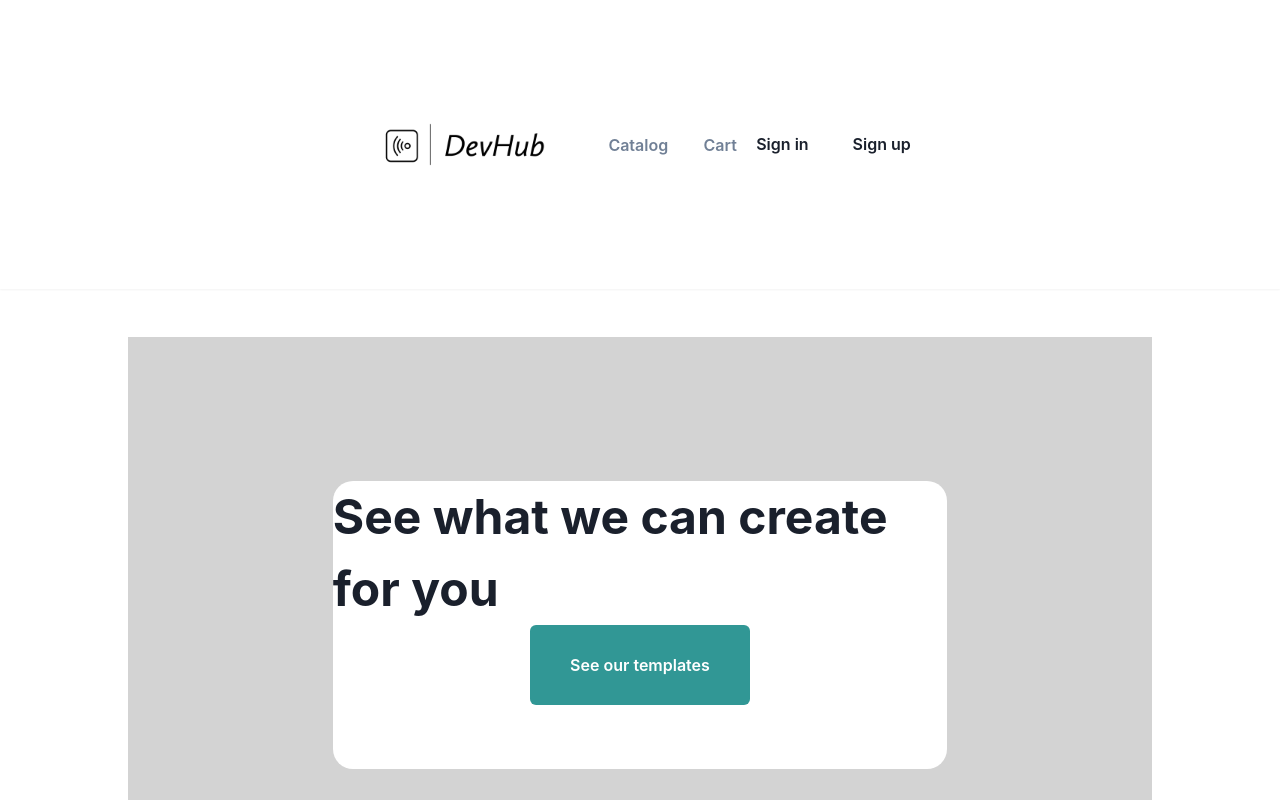
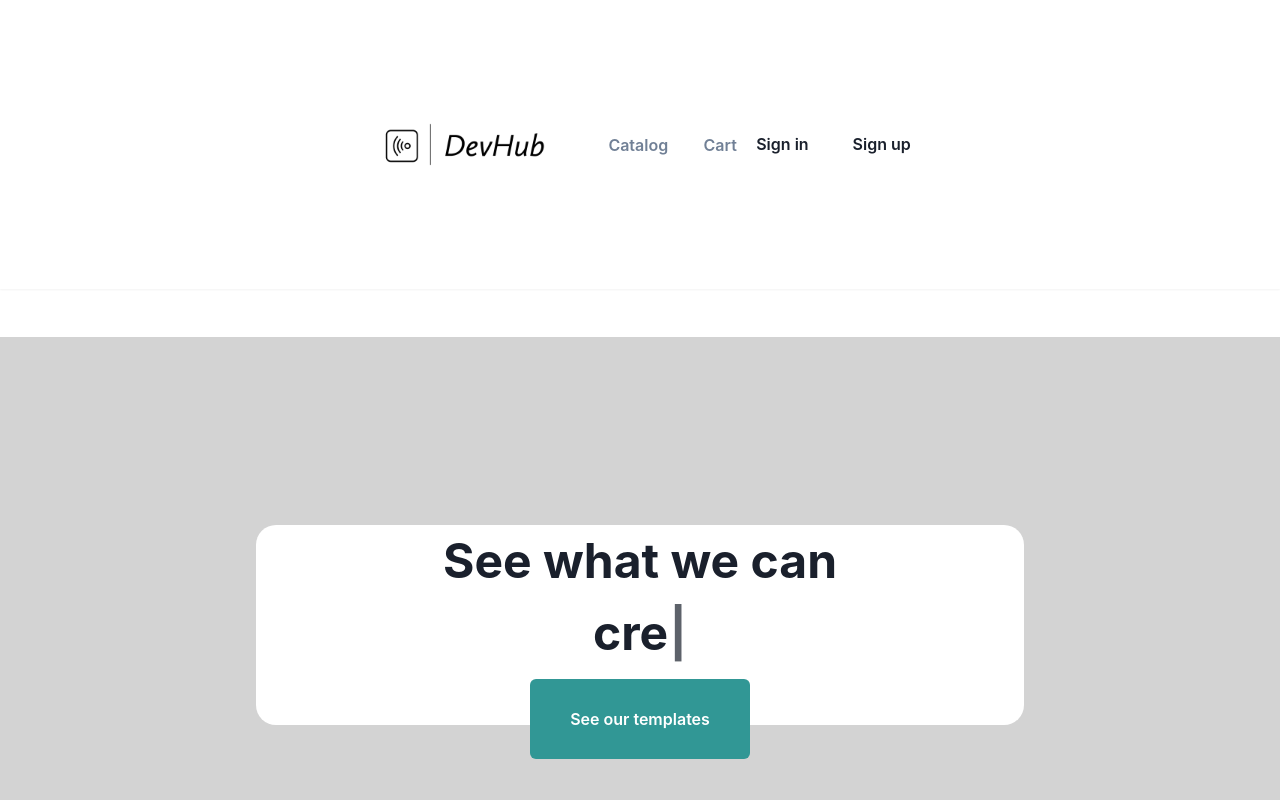
Before and after one commit to Marcus0224/DevHub, a React (Create React App) app in the folder dev-hub/: page / in a window 1280 px wide. Shown: the top 800 px of the page. Built offline with nearby package versions, Linux system fonts and the light colour scheme.

Commit message:
add typewriter to landing, as well as clicking logo takes back to landing

```diff
--- a/dev-hub/package.json
+++ b/dev-hub/package.json
@@ -20,6 +20,7 @@
     "react-router-dom": "^6.3.0",
     "react-scripts": "^5.0.1",
     "react-transition-group": "^1.2.1",
+    "typewriter-effect": "^2.18.2",
     "web-vitals": "^0.2.4"
   },
   "scripts": {
--- a/dev-hub/src/App.js
+++ b/dev-hub/src/App.js
@@ -7,6 +7,7 @@ import {
   InMemoryCache,
   createHttpLink,
 } from '@apollo/client';
+import { setContext } from '@apollo/client/link/context';
 
 import Landing from './pages/Landing';
 import { NavBar } from './components/Navbar';
@@ -18,13 +19,24 @@ import { SignUp } from './pages/SignUp';
 import { Checkout } from './pages/Checkout';
 import { Test } from './pages/Test';
 import { SingleProduct } from './pages/SingleProduct';
+import { DashBoard } from './pages/DashBoard.js';
 
 const httpLink = createHttpLink({
   uri: '/graphql',
 });
 
+const authLink = setContext((_, { headers }) => {
+  const token = localStorage.getItem('id_token');
+  return {
+    headers: {
+      ...headers,
+      authorization: token ? `Bearer ${token}` : ''
+    }
+  };
+});
+
 const client = new ApolloClient({
-  link: httpLink,
+  link: authLink.concat(httpLink),
   cache: new InMemoryCache(),
 });
 
@@ -42,6 +54,7 @@ function App() {
             <Route path="/catalog" element={<Catalog />} />
             <Route path="/checkout" element={<Checkout />} />
             <Route path="/single/:websiteType" element={<SingleProduct />} />
+            <Route path='/dashboard' element={<DashBoard />} />
             <Route path="/test" element={<Test />} />
           </Routes>
           <Footer />
--- a/dev-hub/src/components/Footer/Logo/index.js
+++ b/dev-hub/src/components/Footer/Logo/index.js
@@ -1,10 +1,13 @@
 import { Box } from '@chakra-ui/react'
+import { Link } from 'react-router-dom'
 import DevHub_logos_black from '../../../assets/images/DevHub_logos_black.png'
 
 export const Logo = () => (
 <Box>
-    <img src={DevHub_logos_black} alt= 'logo'>
-    </img>
+    <Link to='/'>
+        <img src={DevHub_logos_black} alt= 'logo'>
+        </img>
+    </Link>
 </Box>
 
 )
--- a/dev-hub/src/pages/Cart/CartItem.js
+++ b/dev-hub/src/pages/Cart/CartItem.js
@@ -6,8 +6,9 @@ import {
   Link,
   List,
   ListItem,
+  Input
 } from '@chakra-ui/react';
-import React from 'react';
+import React, { useState } from 'react';
 import { PriceTag } from './PriceTag';
 import { CartProductMeta } from './CartProductMeta';
 
--- a/dev-hub/src/pages/DashBoard.js/index.js
+++ b/dev-hub/src/pages/DashBoard.js/index.js
@@ -1,6 +1,10 @@
 import { Box, Container, SimpleGrid, Tabs, TabList, TabPanels, Tab, TabPanel, Center, Stack, Heading} from '@chakra-ui/react'
 import * as React from 'react'
 import { Info } from './DashInfo'
+import { useQuery } from '@apollo/client';
+import { QUERY_ME, QUERY_ORDERS, QUERY_USER } from '../../utils/queries';
+import Auth from '../../utils/auth';
+
 const pastInfos = [
   {
     label: '1',
@@ -31,7 +35,24 @@ const activeInfos = [
   },
 ]
 
-export const DashBoard = () => (
+export const DashBoard = () => {
+  const { loading, data } = useQuery(QUERY_USER, {
+    variables: 'default'
+  });
+
+  const orders = data?.orders || {};
+  if (loading) {
+    return <div>Loading...</div>;
+  }
+  if (!Auth.loggedIn()) {
+    return (
+      <h4>
+        You need to be logged in to see this page. Use the navigation links above to sign up or log in!
+      </h4>
+    );
+  }
+
+ return (
   <Box
     as="section"
     py={{
@@ -42,19 +63,47 @@ export const DashBoard = () => (
     <Stack mb={5} mt={5}>
       <Center>
       <Heading size="lg" fontWeight="medium">
-        Welcome "" to your DevHub Dashboard
+        Welcome  to your DevHub Dashboard
       </Heading>
       </Center>
     </Stack>
     <Tabs>
       <TabList>
+        <Tab> Active Orders</Tab>
         <Tab> Past Orders</Tab>
-        <Tab> Active Orders</Tab>
       </TabList>
     <TabPanels>
+
+    {data ? (
      <TabPanel>
       <Center>
+    <Container mt={20} >
+      <SimpleGrid
+        columns={{
+          base: 1,
+          md: 1,
+        }}
+        gap={{
+          base: '5',
+          md: '61',
+        }}
+      >
+        {activeInfos.map(({ label, value }) => (
+          <Info key={label} label={label} value={value} />
+        ))}
+      </SimpleGrid>
+    </Container>
+    </Center>
+     </TabPanel>
+    ) : (
+      <TabPanel>
+      <Heading fontWeight='light' m='5%'>You have no active orders</Heading>
+      </TabPanel>
+    )}
 
+    {data ? (
+     <TabPanel>
+      <Center>
     <Container mt={20} >
       <SimpleGrid
         columns={{
@@ -73,28 +122,14 @@ export const DashBoard = () => (
     </Container>
       </Center>
      </TabPanel>
-     <TabPanel>
-      <Center>
+      ) : (
+        <TabPanel>
+        <Heading fontWeight='light' m='5%'>You have no past orders</Heading>
+        </TabPanel>
+      )}
 
-    <Container mt={20} >
-      <SimpleGrid
-        columns={{
-          base: 1,
-          md: 1,
-        }}
-        gap={{
-          base: '5',
-          md: '61',
-        }}
-      >
-        {activeInfos.map(({ label, value }) => (
-          <Info key={label} label={label} value={value} />
-        ))}
-      </SimpleGrid>
-    </Container>
-      </Center>
-     </TabPanel>
     </TabPanels>
     </Tabs>
   </Box>
-)
+);
+}
--- a/dev-hub/src/pages/Landing/index.js
+++ b/dev-hub/src/pages/Landing/index.js
@@ -1,31 +1,45 @@
 import React from 'react';
-import { Button, Box, Flex, Text, Center } from '@chakra-ui/react';
+import { Button, Box, Flex, Text, Center, Circle } from '@chakra-ui/react';
 import { Link } from 'react-router-dom';
+import Typewriter from 'typewriter-effect';
 
 const Landing = () => {
   return (
     <section>
-            <Center maxW='80%' bg='lightgrey' height='xl' margin='auto'>
-                <Box w='60%' height='50%' bg='white' borderRadius='20'>
-                    <Flex flexWrap='wrap' justifyContent='center' flexDirection='column' alignContent='center' alignItems='center'>
-                    <Text
-                        fontWeight='bold'
-                        fontSize='xxx-large'
+        <Circle bg='black' zIndex='9999' width='100px' height='100px' display='none'>
+
+            </Circle>
+      <Center maxW="100%" bg="lightgrey" height="xl" margin="auto">
+        <Box w="60%" height="50%" maxH='25vh' bg="white" borderRadius="20">
+          <Flex
+            flexWrap="wrap"
+            justifyContent="center"
+            flexDirection="column"
+            alignContent="center"
+            alignItems="center"
           >
-                        See what we can create for you
+            <Text fontWeight="bold" fontSize="xxx-large">
+                <Flex flexWrap="wrap"
+            flexDirection="column"
+            alignItems="center">
+              See what we can
+              <Typewriter
+                options={{
+                  strings: ['create for you...', 'inspire...', 'enhance...', 'DO...'],
+                  autoStart: true,
+                  loop: true
+                }}
+              />
+              </Flex>
             </Text>
-                    <Button
-                        p='10'
-                        colorScheme='teal'
-                        variant='solid'
-                        >
-                        <Link to='/catalog'>See our templates</Link>
+            <Button p="10" colorScheme="teal" variant="solid" marginTop='10px'>
+              <Link to="/catalog">See our templates</Link>
             </Button>
           </Flex>
         </Box>
       </Center>
     </section>
   );
-}
+};
 
 export default Landing;
```
Also changed, not shown: 1 other file (tests, documents, lock files or other folders). Lines whose indentation alone changed are shown as unchanged.
